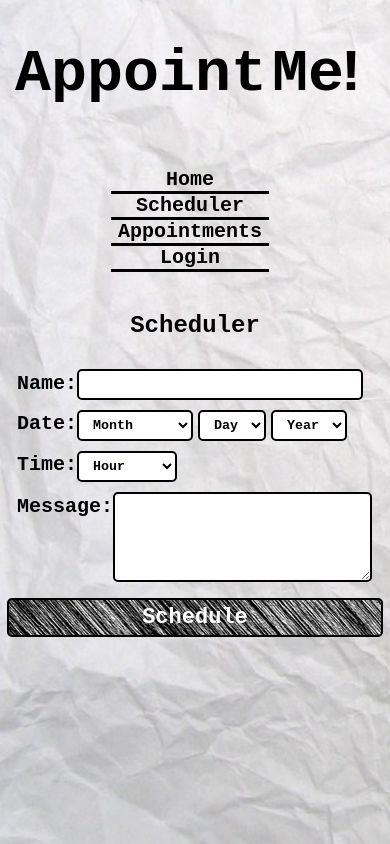
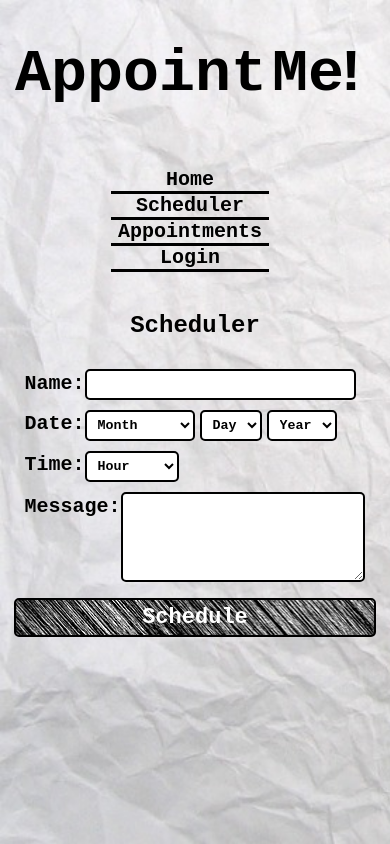
Before and after one commit to mrgreen12375/appoint-me, a React (Create React App) app in the folder client/: page /scheduler in a window 390 px wide. Built offline with nearby package versions, Linux system fonts and the light colour scheme.

Commit message:
update phone display

```diff
--- a/client/src/index.css
+++ b/client/src/index.css
@@ -392,15 +392,25 @@ nav a:visited:hover {
   }
 
   .emailInput {
-    padding: 6px 40px 6px 10px;
+    padding: 6px 35px 6px 10px;
   }
 
   .passwordInput {
-    padding: 6px 40px 6px 10px;
+    padding: 6px 35px 6px 10px;
   }
 
   .nameInput {
-    padding: 6px 95px 6px 10px;
+    padding: 6px 80px 6px 10px;
+  }
+
+  .date {
+    padding: 5px 7px 5px 7px;
+  }
+
+  .messageInput {
+    border: 2px solid black;
+    border-radius: 5px;
+    padding: 6px 55px 50px 10px;
   }
 
   .appointmentCard {
```
